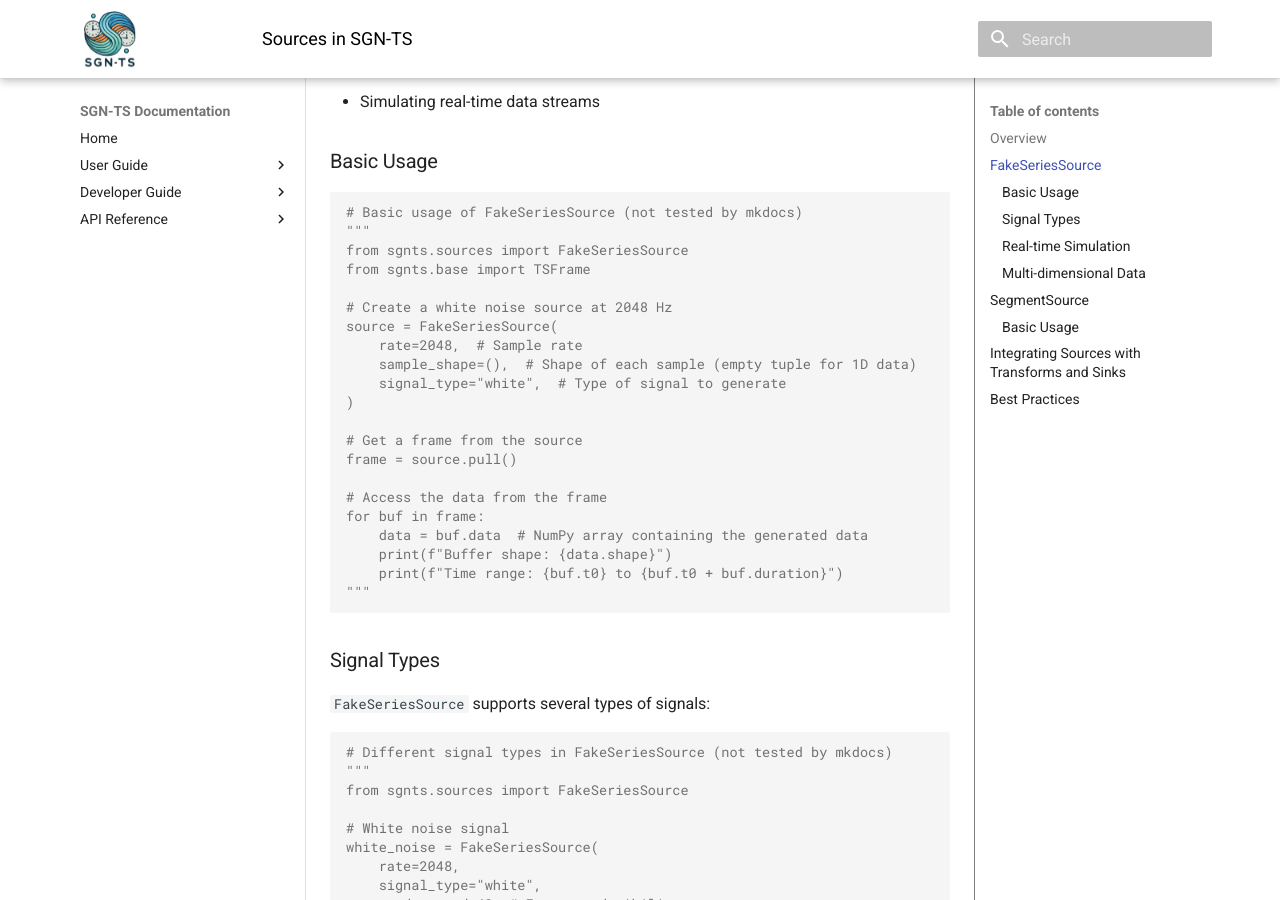
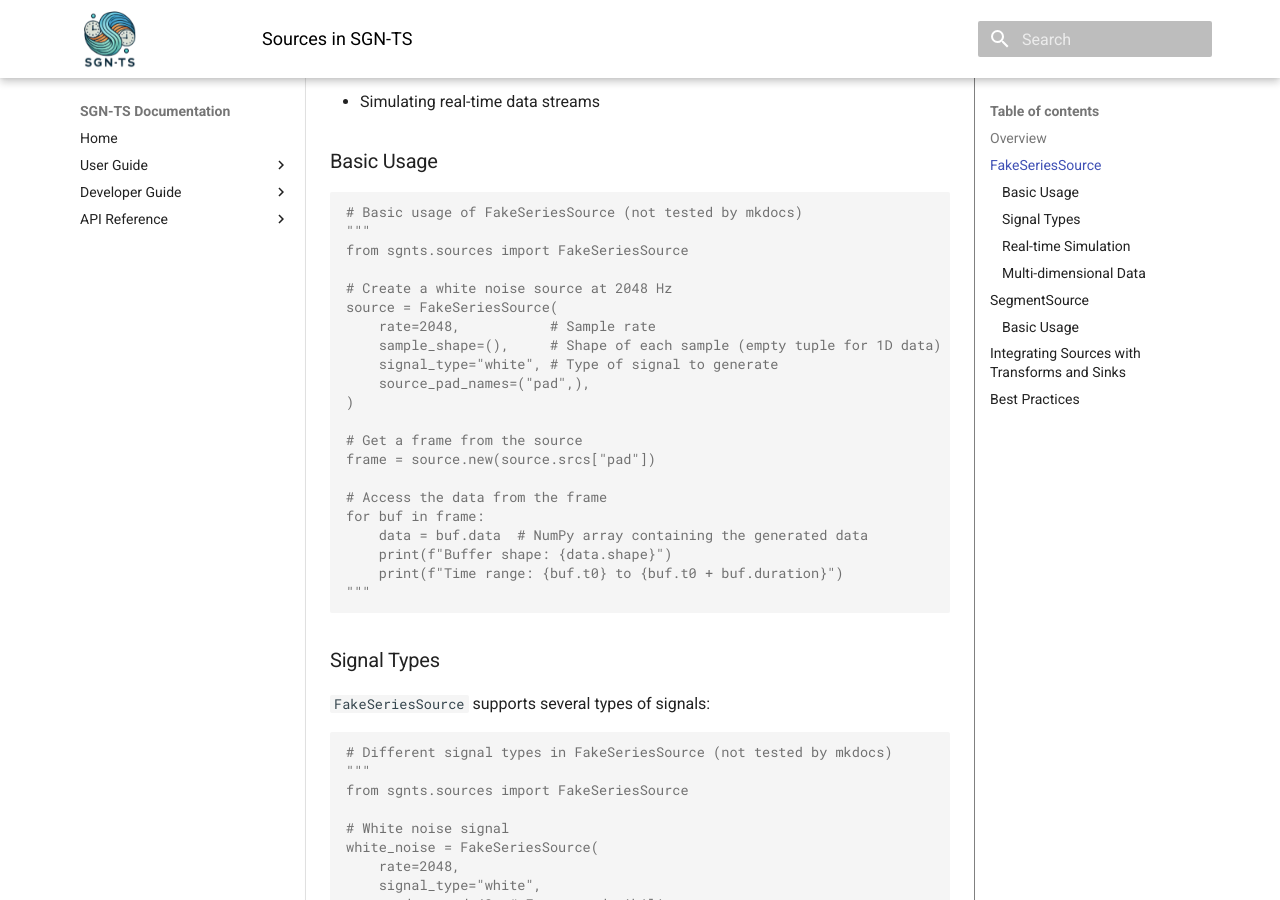
Before and after one commit to JWKennington/sgn-ts, an MkDocs documentation site: the page built from docs/user-guide/sources_tutorial.md, in a window 1280 px wide and 900 px high, scrolled down 759 px. Built offline with MkDocs 1.6.1 and Material for MkDocs 9.7.7, drawn with Linux system fonts in a browser that asks for light colours.

Commit message:
fix broken doc

```diff
--- a/docs/user-guide/sources_tutorial.md
+++ b/docs/user-guide/sources_tutorial.md
@@ -25,17 +25,17 @@ The `FakeSeriesSource` generates synthetic time-series data in fixed-size buffer
 # Basic usage of FakeSeriesSource (not tested by mkdocs)
 """
 from sgnts.sources import FakeSeriesSource
-from sgnts.base import TSFrame
 
 # Create a white noise source at 2048 Hz
 source = FakeSeriesSource(
-    rate=2048,  # Sample rate
-    sample_shape=(),  # Shape of each sample (empty tuple for 1D data)
-    signal_type="white",  # Type of signal to generate
+    rate=2048,           # Sample rate
+    sample_shape=(),     # Shape of each sample (empty tuple for 1D data)
+    signal_type="white", # Type of signal to generate
+    source_pad_names=("pad",),
 )
 
 # Get a frame from the source
-frame = source.pull()
+frame = source.new(source.srcs["pad"])
 
 # Access the data from the frame
 for buf in frame:
```
